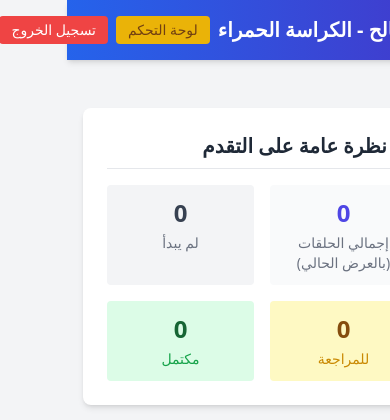
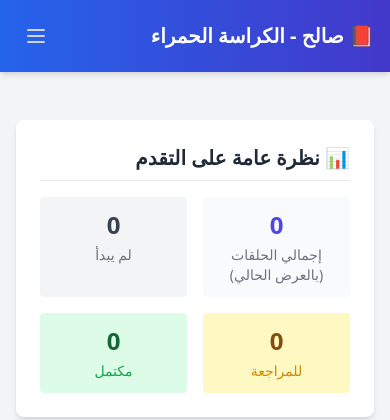
Before and after one commit to MedAouadhi/saleh_collab, a Flask app: page / in a window 390 px wide; the page is wider, and only the part inside the window is pictured. Shown: the top 420 px of that part. Run offline with Flask 2, Linux system fonts and the light colour scheme; a user stored in the database is signed in; data comes from the database, SQL or seed files in the repository; data that the repository does not hold is empty; some libraries are stand-ins or nearby versions.

Commit message:
add sandwitch button in navbar

```diff
--- a/templates/base.html
+++ b/templates/base.html
@@ -54,23 +54,67 @@
     </style>
 </head>
 <body class="bg-gray-100 font-sans antialiased">
-    <nav class="bg-gradient-to-r from-blue-600 to-indigo-700 text-white p-4 shadow-md">
+    {# --- Wrap Nav content in Alpine.js component --- #}
+    <nav class="bg-gradient-to-r from-blue-600 to-indigo-700 text-white p-4 shadow-md relative" x-data="{ mobileMenuOpen: false }">
         <div class="container mx-auto flex justify-between items-center">
             <a href="{{ url_for('dashboard') }}" class="text-xl sm:text-2xl font-bold hover:text-blue-200 transition duration-200 flex-shrink-0">📕 صالح - الكراسة الحمراء</a>
-            <div class="flex items-center space-x-reverse space-x-2 sm:space-x-3">
+
+            {# --- Desktop Links (Hidden on small screens) --- #}
+            <div class="hidden sm:flex items-center space-x-reverse space-x-3">
                 {% if current_user.is_authenticated %}
-                    <span class="text-sm sm:text-base whitespace-nowrap hidden sm:inline">مرحباً، {{ current_user.username }}!</span>
-                    {# --- NEW: Admin Panel Link --- #}
+                    <span class="text-sm sm:text-base whitespace-nowrap">مرحباً، {{ current_user.username }}!</span>
                     {% if current_user.is_admin %}
-                    <a href="{{ url_for('admin.index') }}" class="bg-yellow-500 hover:bg-yellow-600 text-yellow-900 py-1 px-3 sm:py-2 sm:px-4 rounded btn-hover-effect text-sm sm:text-base flex-shrink-0">لوحة التحكم</a>
+                    <a href="{{ url_for('admin.index') }}" class="inline-flex items-center bg-yellow-500 hover:bg-yellow-600 text-yellow-900 py-1 px-3 sm:py-2 sm:px-4 rounded btn-hover-effect text-sm sm:text-base flex-shrink-0">لوحة التحكم</a>
                     {% endif %}
-                    {# --- End Admin Panel Link --- #}
                     <a href="{{ url_for('logout') }}" class="bg-red-500 hover:bg-red-600 text-white py-1 px-3 sm:py-2 sm:px-4 rounded btn-hover-effect text-sm sm:text-base flex-shrink-0">تسجيل الخروج</a>
                 {% else %}
                     <a href="{{ url_for('login') }}" class="bg-green-500 hover:bg-green-600 text-white py-1 px-3 sm:py-2 sm:px-4 rounded btn-hover-effect text-sm sm:text-base flex-shrink-0">تسجيل الدخول</a>
                 {% endif %}
             </div>
+            {# --- End Desktop Links --- #}
+
+            {# --- Hamburger Button (Visible on small screens) --- #}
+            <div class="sm:hidden">
+                <button @click="mobileMenuOpen = !mobileMenuOpen" type="button" class="p-2 rounded-md text-gray-300 hover:text-white hover:bg-indigo-800 focus:outline-none focus:ring-2 focus:ring-inset focus:ring-white" aria-controls="mobile-menu" aria-expanded="false">
+                    <span class="sr-only">Open main menu</span>
+                    {# Hamburger Icon (hidden when menu is open) #}
+                    <svg x-show="!mobileMenuOpen" class="block h-6 w-6" xmlns="http://www.w3.org/2000/svg" fill="none" viewBox="0 0 24 24" stroke="currentColor" aria-hidden="true">
+                        <path stroke-linecap="round" stroke-linejoin="round" stroke-width="2" d="M4 6h16M4 12h16M4 18h16" />
+                    </svg>
+                    {# Close Icon (X) (shown when menu is open) #}
+                    <svg x-show="mobileMenuOpen" class="block h-6 w-6" xmlns="http://www.w3.org/2000/svg" fill="none" viewBox="0 0 24 24" stroke="currentColor" aria-hidden="true">
+                        <path stroke-linecap="round" stroke-linejoin="round" stroke-width="2" d="M6 18L18 6M6 6l12 12" />
+                    </svg>
+                </button>
+            </div>
+            {# --- End Hamburger Button --- #}
         </div>
+
+        {# --- Mobile Menu Dropdown (Hidden on larger screens) --- #}
+        <div x-show="mobileMenuOpen"
+             x-transition:enter="transition ease-out duration-100"
+             x-transition:enter-start="transform opacity-0 scale-95"
+             x-transition:enter-end="transform opacity-100 scale-100"
+             x-transition:leave="transition ease-in duration-75"
+             x-transition:leave-start="transform opacity-100 scale-100"
+             x-transition:leave-end="transform opacity-0 scale-95"
+             class="sm:hidden absolute top-full right-0 left-0 bg-indigo-700 shadow-lg z-20" id="mobile-menu"
+             @click.away="mobileMenuOpen = false" {# Close when clicking outside #}
+             >
+            <div class="px-2 pt-2 pb-3 space-y-1 text-right">
+                 {% if current_user.is_authenticated %}
+                    {# Show welcome on mobile too #}
+                    <span class="block px-3 py-2 text-base font-medium text-indigo-200">مرحباً، {{ current_user.username }}!</span>
+                    {% if current_user.is_admin %}
+                    <a href="{{ url_for('admin.index') }}" class="block px-3 py-2 rounded-md text-base font-medium text-white hover:bg-indigo-800 hover:text-white">لوحة التحكم</a>
+                    {% endif %}
+                    <a href="{{ url_for('logout') }}" class="block px-3 py-2 rounded-md text-base font-medium text-white hover:bg-indigo-800 hover:text-white">تسجيل الخروج</a>
+                {% else %}
+                    <a href="{{ url_for('login') }}" class="block px-3 py-2 rounded-md text-base font-medium text-white hover:bg-indigo-800 hover:text-white">تسجيل الدخول</a>
+                {% endif %}
+            </div>
+        </div>
+        {# --- End Mobile Menu Dropdown --- #}
     </nav>
 
     <main class="container mx-auto mt-8 p-4">
```
